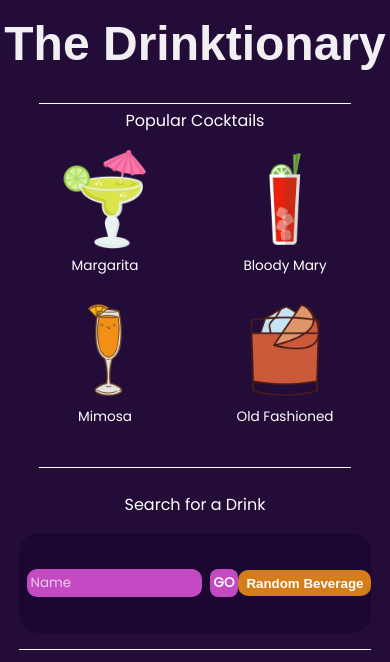
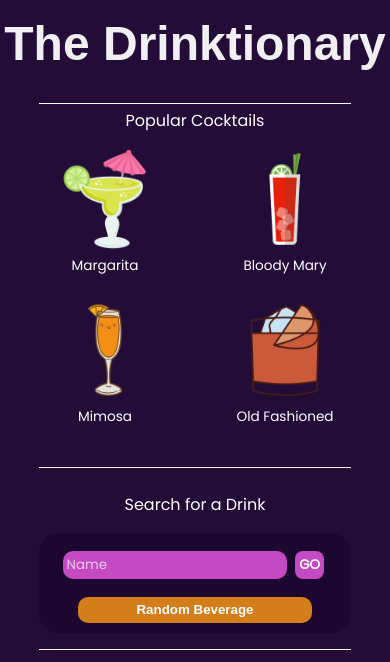
Before and after one commit to shawncace/drink-recipe-react, a React (Create React App) app: page / in a window 390 px wide. Shown: the top 662 px of the page. Built offline with nearby package versions, Linux system fonts and the light colour scheme; a web font is replaced by a local one.

Commit message:
initial search container set

```diff
--- a/src/index.css
+++ b/src/index.css
@@ -284,4 +284,23 @@ body {
   .popular-drink-name {
     margin-bottom: 1.5rem;
   }
+
+  .recipe-container {
+    /* outline: 1px solid red; */
+    display: flex;
+    flex-direction: column;
+  }
+
+  .find-drink-container {
+    /* outline: solid red; */
+    width: 90%;
+  }
+
+  .find-drink-container input {
+    width: 80%;
+  }
+
+  .random-bev-btn {
+    width: 75%;
+  }
 }
```
